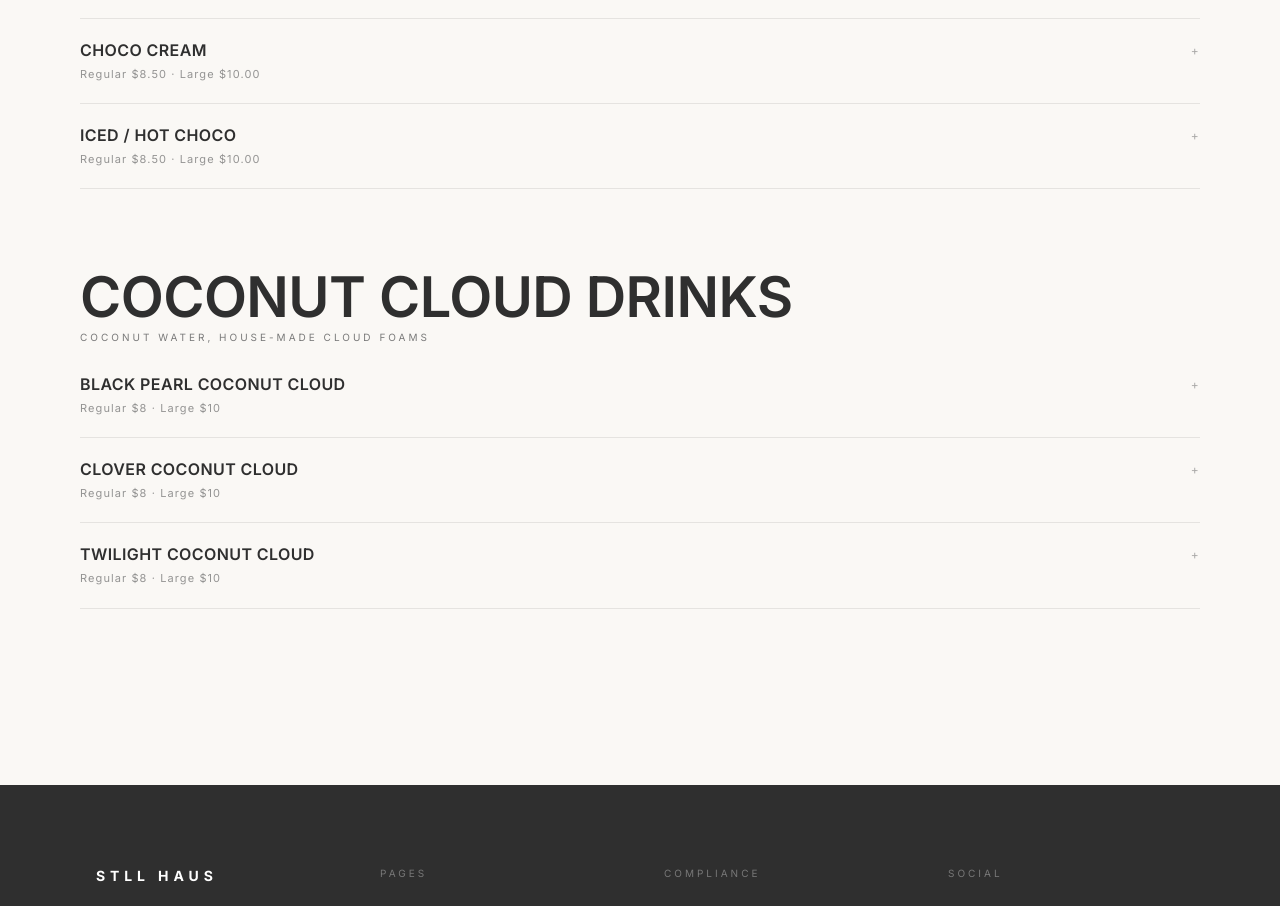
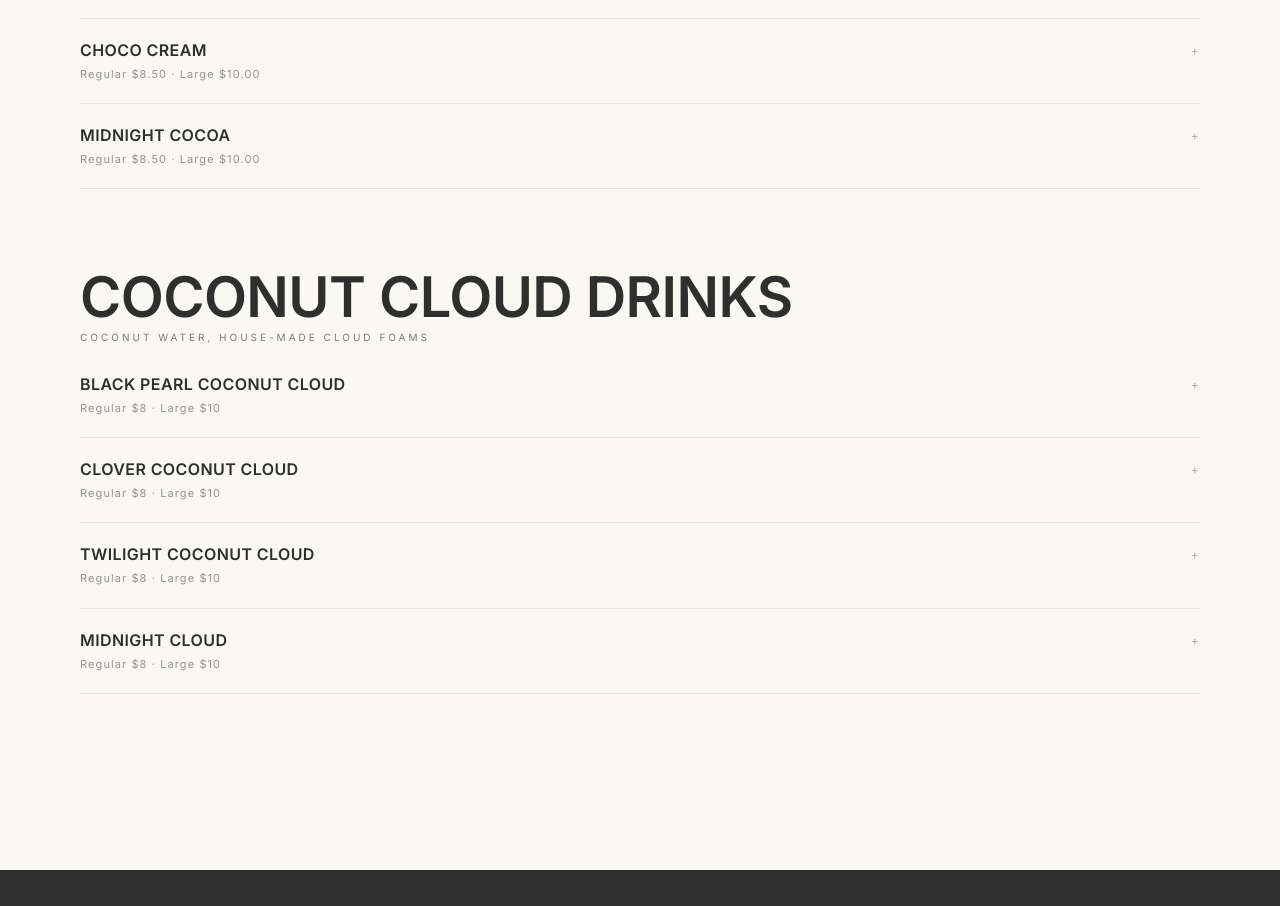
Before and after one commit to shaygail/stllhaus, a Next.js app: page /gallery in a window 1280 px wide. Shown: the part 2360-3266 px from the top of the page. Built offline with nearby package versions, Linux system fonts and the light colour scheme.

Commit message:
Rename Iced/Hot Choco to Midnight Cocoa; add Midnight Cloud coconut drink
Made-with: Cursor

```diff
--- a/app/gallery/page.tsx
+++ b/app/gallery/page.tsx
@@ -156,8 +156,8 @@ const nonCoffeeItems: MenuItemData[] = [
     hideAddOns: true,
   },
   {
-    name: "Iced / Hot Choco",
-    description: "Classic chocolate drink — served hot or iced. Oat or whole at menu price; almond or soy +$1.",
+    name: "Midnight Cocoa",
+    description: "Classic cocoa — served hot or iced. Oat or whole at menu price; almond or soy +$1.",
     image: "",
     sizes: [{ label: "G", price: "$8.50" }, { label: "V", price: "$10.00" }],
     temperatureOptionsOverride: ["Hot", "Iced"],
@@ -169,6 +169,12 @@ const cloudItems: MenuItemData[] = [
   { name: "Black Pearl Coconut Cloud", description: "Refreshing coconut water and homemade black gulaman cloud foam.", image: "", sizes: [{ label: "G", price: "$8" }, { label: "V", price: "$10" }] },
   { name: "Clover Coconut Cloud",      description: "Refreshing coconut water and premium Kyoto Thea matcha powder cloud foam.", image: "", sizes: [{ label: "G", price: "$8" }, { label: "V", price: "$10" }] },
   { name: "Twilight Coconut Cloud",    description: "Refreshing coconut water and homemade ube cloud foam.", image: "", sizes: [{ label: "G", price: "$8" }, { label: "V", price: "$10" }] },
+  {
+    name: "Midnight Cloud",
+    description: "Refreshing coconut water with chocolate cream cloud foam.",
+    image: "",
+    sizes: [{ label: "G", price: "$8" }, { label: "V", price: "$10" }],
+  },
 ];
 
 function MenuItemRow({
```
